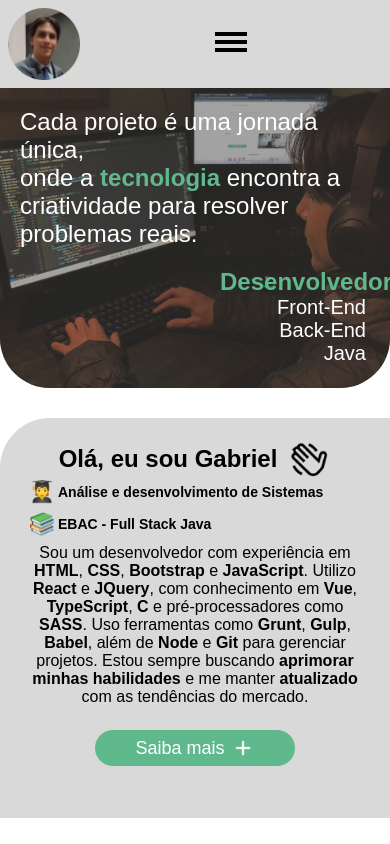
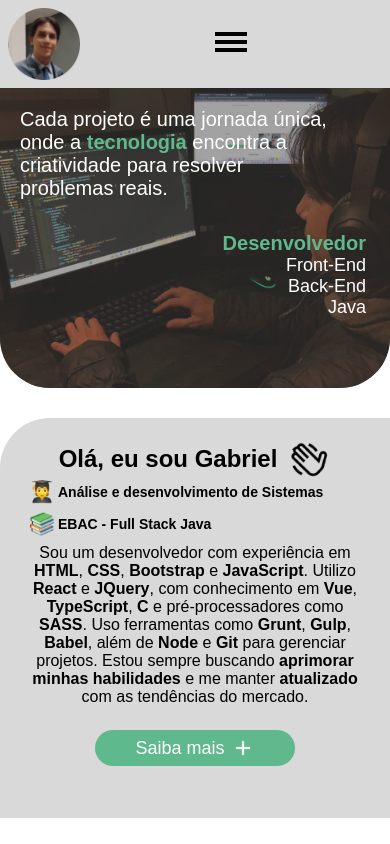
Before and after one commit to gabrielassenato/my_portifolio, a React (Create React App) app: page / in a window 390 px wide. Shown: the top 844 px of the page. Built offline with nearby package versions, Linux system fonts and the light colour scheme; a web font is replaced by a local one.

Commit message:
:iphone: feat(globalstyles): Ajustes na responsividade

```diff
--- a/src/components/Banner/styles.ts
+++ b/src/components/Banner/styles.ts
@@ -59,17 +59,17 @@ export const Content = styled.div`
     display: block;
 
     h2 {
-      font-size: 24px;
+      font-size: 20px;
       padding: 20px;
     }
 
     p {
-      font-size: 20px;
-      margin-top: 0px;
+      font-size: 18px;
+      margin-top: 12px;
       margin-right: 24px;
 
       span {
-        font-size: 24px;
+        font-size: 20px;
       }
     }
   }
```
